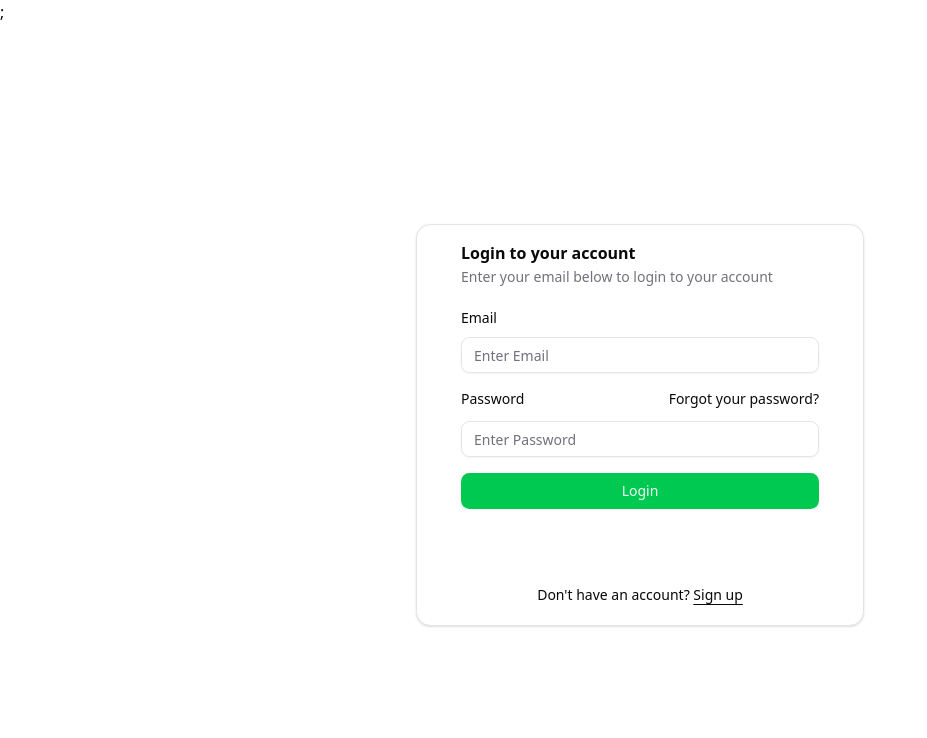
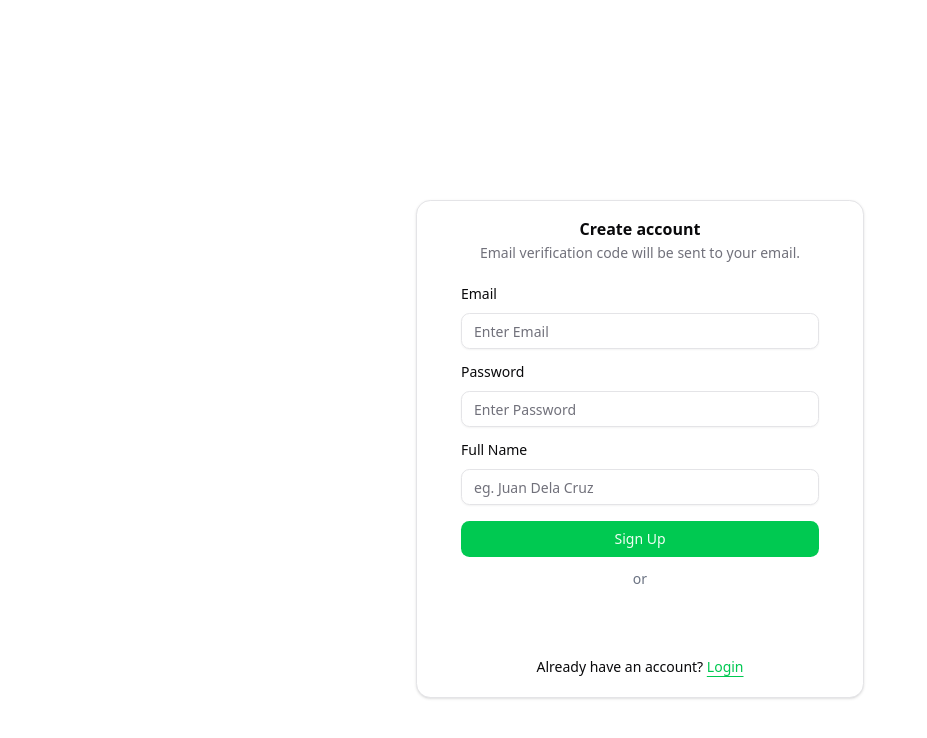
Before and after one commit to mccelvillanueva03/rental-system, a React (Vite) app in the folder frontend/: page / in a window 1280 px wide. Shown: the top 738 px of the page, without its empty margins (0-927 px from the left). Built offline with nearby package versions, Linux system fonts and the light colour scheme; no server answers.

Commit message:
feat(auth): update signup process to use full name and refactor user model feat(components): add SignupForm component.

```diff
--- a/frontend/jsconfig.json
+++ b/frontend/jsconfig.json
@@ -1,10 +1,9 @@
 {
-  "files": [],
-  "references": [],
   "compilerOptions": {
     "baseUrl": ".",
     "paths": {
       "@/*": ["./src/*"]
     }
-  }
+  },
+  "include": ["src"]
 }
--- a/frontend/src/components/LogInForm.jsx
+++ b/frontend/src/components/LogInForm.jsx
@@ -3,6 +3,7 @@ import React, { useState } from "react";
 import api from "../lib/axios.js";
 import { useNavigate } from "react-router";
 import { GoogleLogin } from "@react-oauth/google";
+import { cn } from "@/lib/utils.js";
 
 //shadcn components
 import {
@@ -12,7 +13,6 @@ import {
   CardDescription,
   CardContent,
 } from "@/components/ui/card";
-import { cn } from "@/lib/utils";
 import { Label } from "@/components/ui/label";
 import { Input } from "@/components/ui/input";
 import { Button } from "@/components/ui/button";
@@ -63,16 +63,12 @@ const LogInForm = () => {
     }
   }
 
-  function handleGoogleError() {
-    toast.error("Google login failed.");
-  }
-
   return (
-    <div className={cn("flex flex-col gap-6 ")}>
+    <div className="flex flex-col gap-6 ">
       <Card className="p-5 m-auto mt-50 w-md">
         <CardHeader>
-          <CardTitle>Login to your account</CardTitle>
-          <CardDescription>
+          <CardTitle className={cn("text-center")}>Login to your account</CardTitle>
+          <CardDescription className={cn("text-center")}>
             Enter your email below to login to your account
           </CardDescription>
         </CardHeader>
@@ -110,25 +106,23 @@ const LogInForm = () => {
               />
             </div>
 
-            <div className="flex flex-col gap-3">
+            <div className="flex flex-col gap-3 items-center">
               <Button type="submit" className="w-full">
                 Login
               </Button>
-              <div className="flex items-center justify-center gap-2 w-full">
+              <p className="text-sm text-gray-500">or</p>
               <GoogleLogin
                 onSuccess={handleGoogleSuccess}
-                  onError={handleGoogleError}
                 theme="outline"
                 shape="rectangular"
-                  size="large"
+                size="medium"
                 text="signin_with"
               />
             </div>
-            </div>
 
             <div className="pt-2 text-sm text-center">
-              Don&apos;t have an account?{" "}
-              <a href="#" className="underline underline-offset-4">
+              Don't have an account?{" "}
+              <a href="#" className="underline underline-offset-4 text-green-500">
                 Sign up
               </a>
             </div>
--- /dev/null
+++ b/frontend/src/components/SignupForm.jsx
@@ -0,0 +1,156 @@
+import React, { useState } from "react";
+import { GoogleLogin } from "@react-oauth/google";
+import toast from "react-hot-toast";
+import { useNavigate } from "react-router";
+import api from "../lib/axios";
+//shadcn components
+import {
+  Card,
+  CardHeader,
+  CardTitle,
+  CardDescription,
+  CardContent,
+} from "@/components/ui/card";
+import { cn } from "@/lib/utils";
+import { Label } from "@/components/ui/label";
+import { Input } from "@/components/ui/input";
+import { Button } from "@/components/ui/button";
+
+const SignupForm = () => {
+  const navigate = useNavigate();
+  const [email, setEmail] = useState("");
+  const [password, setPassword] = useState("");
+  const [fullName, setFullName] = useState("");
+
+  const handleSubmit = async (e) => {
+    e.preventDefault();
+    if (!email || !password || !fullName) {
+      toast.error("All fields required.");
+      return;
+    }
+
+
+
+    try {
+      await api.post("/auth/signup", { email, password, fullName });
+      toast.success("OTP already sent to your email.");
+      navigate("/");
+    } catch (error) {
+        const status = error?.response?.status;
+      if (status === 429) {
+        toast.error("Too many login attempts. Please try again later.");
+        return;
+      }
+      if (status === 409) {
+        toast.error("Email is already in use.")
+        return
+      }
+        toast.error("Signing up failed.");
+    }
+  };
+
+  async function handleGoogleSuccess(credentialResponse) {
+    try {
+      if (!credentialResponse?.credential) {
+        toast.error("Missing Google credential");
+        return;
+      }
+      const res = await api.post(
+        "/auth/google-login",
+        { token: credentialResponse.credential },
+        { withCredentials: true }
+      );
+      // If still using token in body:
+      if (res.data.token) localStorage.setItem("token", res.data.token);
+      toast.success("Google login successful!");
+      navigate("/");
+    } catch (err) {
+      console.error(err);
+      toast.error("Google login failed.");
+    }
+  }
+
+  return (
+    <div>
+      <div className="flex flex-col gap-6 ">
+        <Card className="p-5 m-auto mt-50 w-md">
+          <CardHeader>
+            <CardTitle className={cn("text-center")}>Create account</CardTitle>
+            <CardDescription className={cn("text-center")}>
+              Email verification code will be sent to your email.
+            </CardDescription>
+          </CardHeader>
+          <CardContent>
+            <form onSubmit={handleSubmit} className="space-y-4">
+              <div className="grid gap-3">
+                <Label htmlFor="email">Email</Label>
+                <Input
+                  id="email"
+                  name="email"
+                  type="email"
+                  placeholder="Enter Email"
+                  value={email}
+                  onChange={(e) => setEmail(e.target.value)}
+                />
+              </div>
+
+              <div className="grid gap-3">
+                <div className="flex items-center">
+                  <Label htmlFor="password">Password</Label>
+                </div>
+                <Input
+                  id="password"
+                  name="password"
+                  type="password"
+                  placeholder="Enter Password"
+                  value={password}
+                  onChange={(e) => setPassword(e.target.value)}
+                />
+              </div>
+
+              <div className="grid gap-3">
+                <div className="flex items-center">
+                  <Label htmlFor="full-name">Full Name</Label>
+                </div>
+                <Input
+                  id="full-name"
+                  name="full-name"
+                  type="text"
+                  placeholder="eg. Juan Dela Cruz"
+                  value={fullName}
+                  onChange={(e) => setFullName(e.target.value)}
+                />
+              </div>
+
+              <div className="flex flex-col gap-3 items-center">
+                <Button type="submit" className="w-full">
+                  Sign Up
+                </Button>
+                <p className="text-sm text-gray-500">or</p>
+                <GoogleLogin
+                  onSuccess={handleGoogleSuccess}
+                  theme="outline"
+                  shape="rectangular"
+                  size="medium"
+                  text="signup_with"
+                />
+              </div>
+
+              <div className="pt-2 text-sm text-center">
+                Already have an account?{" "}
+                <a
+                  href="#"
+                  className="underline underline-offset-4 text-green-500"
+                >
+                  Login
+                </a>
+              </div>
+            </form>
+          </CardContent>
+        </Card>
+      </div>
+    </div>
+  );
+};
+
+export default SignupForm;
--- a/frontend/src/main.jsx
+++ b/frontend/src/main.jsx
@@ -11,12 +11,6 @@ createRoot(document.getElementById("root")).render(
   <StrictMode>
     <GoogleOAuthProvider clientId={import.meta.env.VITE_GOOGLE_CLIENT_ID}>
       <BrowserRouter>
-        {console.log(
-          "Origin check:",
-          window.location.origin,
-          import.meta.env.VITE_GOOGLE_CLIENT_ID
-        )}
-        ;
         <App />
         <Toaster />
       </BrowserRouter>
--- a/frontend/src/pages/HomePage.jsx
+++ b/frontend/src/pages/HomePage.jsx
@@ -1,10 +1,10 @@
 import React from "react";
-import LogInForm from "../components/LogInForm.jsx";
+import SignupForm from "@/components/SignupForm.jsx";
 
 const HomePage = () => {
   return (
     <div>
-      <LogInForm />
+      <SignupForm />
     </div>
   );
 };
```
Also changed, not shown: 2 other files (tests, documents, lock files or other folders). Lines whose indentation alone changed are shown as unchanged.
